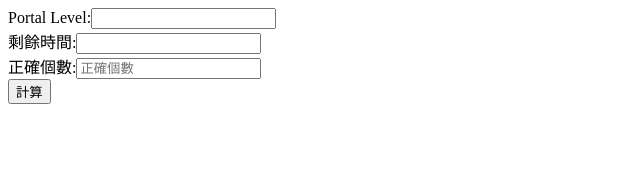
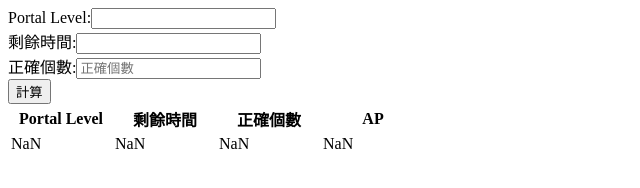
Before and after one commit to Milkker/Milkker.github.io, a plain HTML site: page ingress_glyph_ap/index.html in a window 1280 px wide. Both pictures are taken after a click on the button "計算". Shown: the whole page, without its empty margins (0-640 px from the left). Drawn offline with nearby package versions, Linux system fonts and the light colour scheme.

Commit message:
新增紀錄
每次編寫後會有結果顯示於底下

```diff
--- a/ingress_glyph_ap/index.html
+++ b/ingress_glyph_ap/index.html
@@ -9,12 +9,22 @@
 	剩餘時間:<input name="time_left" placeholder=""><br/>
 	正確個數:<input name="g_current" placeholder="正確個數"><br/>
 	<input type="button" id="btnCalc" value="計算">
+	<table id="tblResult">
+		<thead>
+			<tr>
+				<th style="width:100px;">Portal Level</th>
+				<th style="width:100px;">剩餘時間</th>
+				<th style="width:100px;">正確個數</th>
+				<th style="width:100px;">AP</th>
+			</tr>
+		</thead>
+		<tbody></tbody>
+	</table>
 	<script type="text/javascript">
 		$(function(){
 			$("#btnCalc").click(function(e){
 				e.preventDefault();
 
-				var _p = parseInt($("[name=p]").val());
 				var _portal_level = parseInt($("[name=portal_level]").val());
 				var _time_left = parseInt($("[name=time_left]").val());
 				var _g_current = parseInt($("[name=g_current]").val());
@@ -66,9 +76,17 @@
 						break;
 				}
 
-				alert(ap_gain(parseFloat(_g_current / _g_total), _time_left, _time_limit, _g_current));
+				var result = ap_gain(parseFloat(_g_current / _g_total), _time_left, _time_limit, _g_current);
+
+				append_result(_portal_level, _time_left, _g_current, result);
+
+				alert("本次AP:" + result);
 			});
 		});
+
+		var append_result = function(level, time_left, g_current, ap){
+			$("#tblResult > tbody").append("<tr><td>" + level + "</td><td>" + time_left + "</td><td>" + g_current + "</td><td>" + ap + "</td></tr>");
+		};
 
 		var bonus_speed = function(p, time_left, time_limit){
 			result = Math.floor(p * (100 * time_left / time_limit));
```
